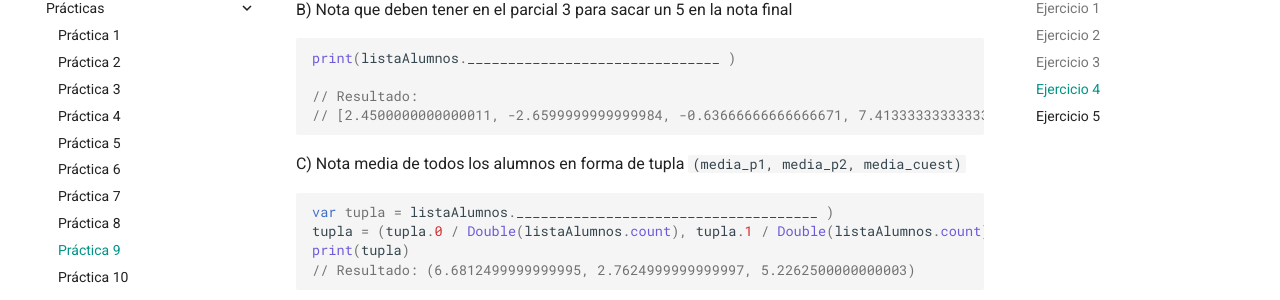
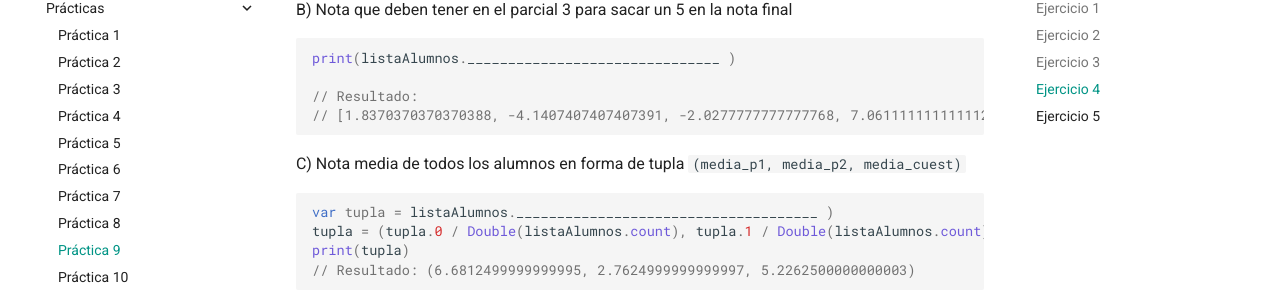
Before and after one commit to domingogallardo/apuntes-lpp, an MkDocs documentation site: the page built from docs/practicas/practica09/practica09.md, in a window 1280 px wide and 900 px high, scrolled down 4752 px. Shown: the part 154-454 px from the top of the window. Built offline with MkDocs 1.6.1 and Material for MkDocs 9.7.7, drawn with Linux system fonts in a browser that asks for light colours.

Commit message:
Actualizado ejercicio 4

````diff
--- a/docs/practicas/practica09/practica09.md
+++ b/docs/practicas/practica09/practica09.md
@@ -256,7 +256,7 @@ B) Nota que deben tener en el parcial 3 para sacar un 5 en la nota final
 print(listaAlumnos._______________________________ )
 
 // Resultado:
-// [2.4500000000000011, -2.6599999999999984, -0.63666666666666671, 7.4133333333333331, 9.7133333333333347, 7.7566666666666677, 8.1233333333333348, 11.686666666666667]
+// [1.8370370370370388, -4.1407407407407391, -2.0277777777777768, 7.0611111111111127, 10.277777777777777, 7.8851851851851862, 8.0888888888888903, 12.646296296296295]
 ```
 
 C) Nota media de todos los alumnos en forma de tupla `(media_p1, media_p2, media_cuest)`
````
